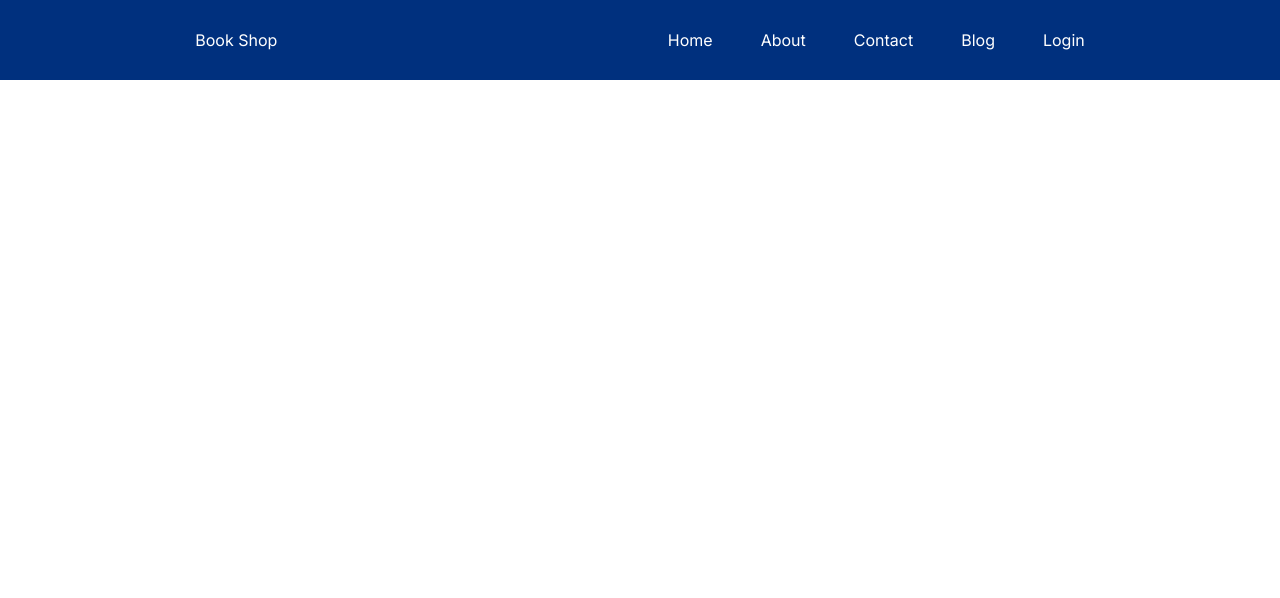
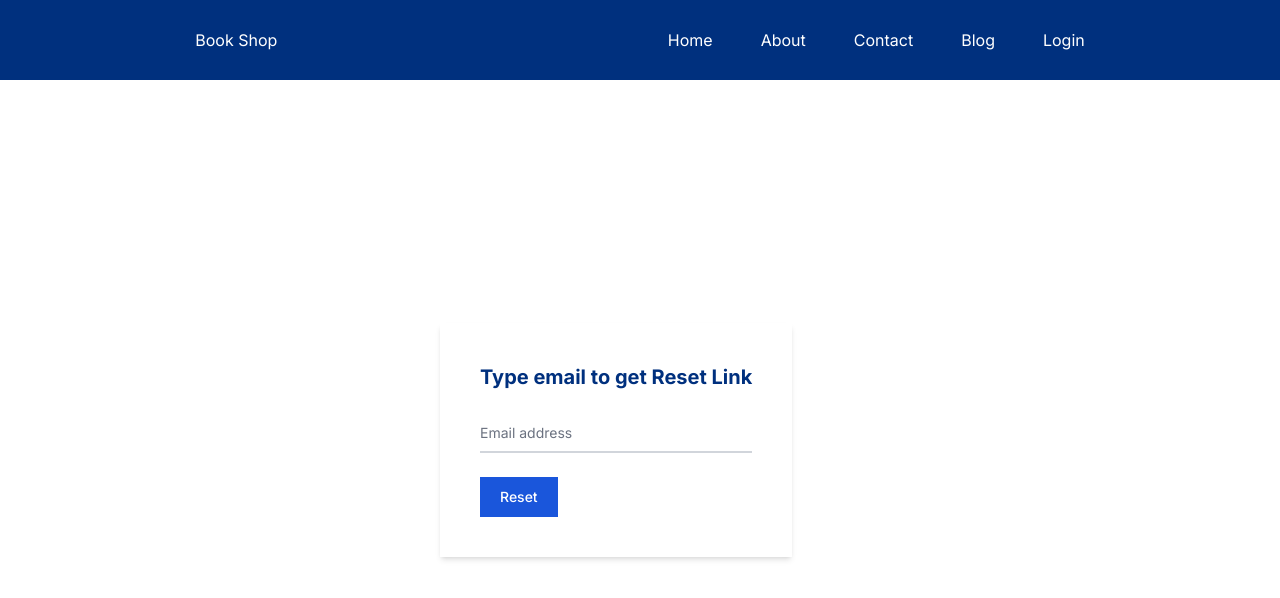
Before and after one commit to anupamapan9/book-hut-client, a React (Create React App) app: page /reset-pass in a window 1280 px wide. Shown: the top 598 px of the page. Built offline with nearby package versions, Linux system fonts and the light colour scheme; no server answers.

Commit message:
reset password added

```diff
--- a/src/App.js
+++ b/src/App.js
@@ -5,6 +5,7 @@ import Home from './Pages/Home/Home/Home';
 import Login from './Pages/Login/Login';
 import Register from './Pages/Register/Register';
 import { Toaster } from 'react-hot-toast';
+import ResetPass from './Pages/ResetPass/ResetPass';
 
 function App() {
   return (
@@ -19,6 +20,7 @@ function App() {
         }></Route>
         <Route path='/login' element={<Login></Login>}></Route>
         <Route path='/register' element={<Register></Register>}> </Route>
+        <Route path='/reset-pass' element={<ResetPass></ResetPass>}></Route>
       </Routes>
     </div>
   );
--- a/src/Pages/Home/sheared/Header/Header.js
+++ b/src/Pages/Home/sheared/Header/Header.js
@@ -27,7 +27,7 @@ const Header = () => {
                 Book Shop
             </Link>
             <ul className={navActive}>
-                <li className='nav-link'><Link to='#'>Home</Link></li>
+                <li className='nav-link'><Link to='/'>Home</Link></li>
                 <li className='nav-link'><Link to='#'>About</Link></li>
                 <li className='nav-link'><Link to='#'>Contact</Link></li>
                 <li className='nav-link'><Link to='#'>Blog</Link></li>
--- a/src/Pages/Login/Login.js
+++ b/src/Pages/Login/Login.js
@@ -1,24 +1,29 @@
-import React from 'react';
+import React, { useState } from 'react';
 import { Link } from 'react-router-dom';
 
 const Login = () => {
+    const handelLogin = e => {
+        e.preventDefault();
+
+    }
+
     return (
         <div className='w-[300px] md:w-[400px] mx-auto my-[200px]'>
-
 
             <form className='shadow-md p-10' autoComplete='off'>
                 <h1 className='mb-5 text-[#00307E] font-bold text-2xl'>Please Login</h1>
                 <div className="relative z-0 w-full mb-6 group">
-                    <input type="email" name="floating_email" className="block py-2.5 px-0 w-full text-sm text-gray-900 bg-transparent border-0 border-b-2 border-gray-300 appearance-none dark:text-white dark:border-gray-600 dark:focus:border-blue-500 focus:outline-none focus:ring-0 focus:border-blue-600 peer" placeholder=" " required />
+                    <input type="email" name="email" className="block py-2.5 px-0 w-full text-sm text-gray-900 bg-transparent border-0 border-b-2 border-gray-300 appearance-none dark:text-white dark:border-gray-600 dark:focus:border-blue-500 focus:outline-none focus:ring-0 focus:border-blue-600 peer" placeholder=" " required />
                     <label htmlFor="floating_email" className="peer-focus:font-medium absolute text-sm text-gray-500 dark:text-gray-400 duration-300 transform -translate-y-6 scale-75 top-3 -z-10 origin-[0] peer-focus:left-0 peer-focus:text-blue-600 peer-focus:dark:text-blue-500 peer-placeholder-shown:scale-100 peer-placeholder-shown:translate-y-0 peer-focus:scale-75 peer-focus:-translate-y-6">Email address</label>
                 </div>
                 <div className="relative z-0 w-full mb-6 group">
-                    <input type="password" name="floating_password" id="floating_password" className="block py-2.5 px-0 w-full text-sm text-gray-900 bg-transparent border-0 border-b-2 border-gray-300 appearance-none dark:text-white dark:border-gray-600 dark:focus:border-blue-500 focus:outline-none focus:ring-0 focus:border-blue-600 peer" placeholder=" " required />
+                    <input type="password" name="password" id="floating_password" className="block py-2.5 px-0 w-full text-sm text-gray-900 bg-transparent border-0 border-b-2 border-gray-300 appearance-none dark:text-white dark:border-gray-600 dark:focus:border-blue-500 focus:outline-none focus:ring-0 focus:border-blue-600 peer" placeholder=" " required />
                     <label htmlFor="floating_password" className="peer-focus:font-medium absolute text-sm text-gray-500 dark:text-gray-400 duration-300 transform -translate-y-6 scale-75 top-3 -z-10 origin-[0] peer-focus:left-0 peer-focus:text-blue-600 peer-focus:dark:text-blue-500 peer-placeholder-shown:scale-100 peer-placeholder-shown:translate-y-0 peer-focus:scale-75 peer-focus:-translate-y-6">Password</label>
                 </div>
 
                 <button type="submit" className="text-white bg-blue-700 hover:bg-blue-800 focus:ring-4 focus:outline-none focus:ring-blue-300 font-medium text-sm w-full sm:w-auto px-5 py-2.5 text-center dark:bg-blue-600 dark:hover:bg-blue-700 dark:focus:ring-blue-800">Login</button>
                 <p className='mt-5'>New In Book Hut? <Link className='underline text-[#00307E]' to='/register'>Register Now</Link></p>
+                <p className='mt-5'>Forgot Your Password? <Link className='underline text-[#00307E]' to='/reset-pass' >Send Reset Email</Link></p>
             </form>
 
 
--- a/src/Pages/Register/Register.js
+++ b/src/Pages/Register/Register.js
@@ -9,7 +9,7 @@ const Register = () => {
         user,
         loading,
         error,
-    ] = useCreateUserWithEmailAndPassword(auth);
+    ] = useCreateUserWithEmailAndPassword(auth, { sendEmailVerification: true });
     const handelCreateUser = e => {
         e.preventDefault();
         const email = e.target.email.value;
@@ -17,6 +17,7 @@ const Register = () => {
         const confirmPassword = e.target.confirmPassword.value;
         if (password === confirmPassword) {
             createUserWithEmailAndPassword(email, password);
+            toast.success('Verification Email Send')
 
         } else {
             toast.error('Password Did Not Match')
@@ -24,6 +25,7 @@ const Register = () => {
         if (error) {
             toast.error(error.message)
         }
+        e.target.reset()
     }
     return (
         <div className='w-[300px] md:w-[400px] mx-auto my-[100px]'>
--- /dev/null
+++ b/src/Pages/ResetPass/ResetPass.js
@@ -0,0 +1,35 @@
+import React from 'react';
+import { useSendPasswordResetEmail } from 'react-firebase-hooks/auth';
+import toast from 'react-hot-toast';
+import auth from '../../firebase.init';
+
+const ResetPass = () => {
+    const [sendPasswordResetEmail, sending, error] = useSendPasswordResetEmail(auth)
+    const resetPass = async (e) => {
+        e.preventDefault()
+        const email = e.target.email.value;
+        await sendPasswordResetEmail(email);
+        if (!error) {
+            toast.success('Reset Link sent to your Inbox')
+        }
+        else {
+            toast.error(error?.message)
+        }
+
+    }
+    return (
+        <div className='flex h-[90vh] items-center w-[300px] md:w-[400px] mx-auto'>
+            <form className='shadow-md p-10' autoComplete='off' onSubmit={resetPass}>
+                <h1 className='mb-5 text-[#00307E] font-bold text-xl'>Type email to get Reset Link</h1>
+                <div className="relative z-0 w-full mb-6 group">
+                    <input type="email" name="email" className="block py-2.5 px-0 w-full text-sm text-gray-900 bg-transparent border-0 border-b-2 border-gray-300 appearance-none dark:text-white dark:border-gray-600 dark:focus:border-blue-500 focus:outline-none focus:ring-0 focus:border-blue-600 peer" placeholder=" " required />
+                    <label htmlFor="floating_email" className="peer-focus:font-medium absolute text-sm text-gray-500 dark:text-gray-400 duration-300 transform -translate-y-6 scale-75 top-3 -z-10 origin-[0] peer-focus:left-0 peer-focus:text-blue-600 peer-focus:dark:text-blue-500 peer-placeholder-shown:scale-100 peer-placeholder-shown:translate-y-0 peer-focus:scale-75 peer-focus:-translate-y-6">Email address</label>
+
+                </div>
+                <button type="submit" className="text-white bg-blue-700 hover:bg-blue-800 focus:ring-4 focus:outline-none focus:ring-blue-300 font-medium text-sm w-full sm:w-auto px-5 py-2.5 text-center dark:bg-blue-600 dark:hover:bg-blue-700 dark:focus:ring-blue-800">Reset</button>
+            </form>
+        </div>
+    );
+};
+
+export default ResetPass;
```
